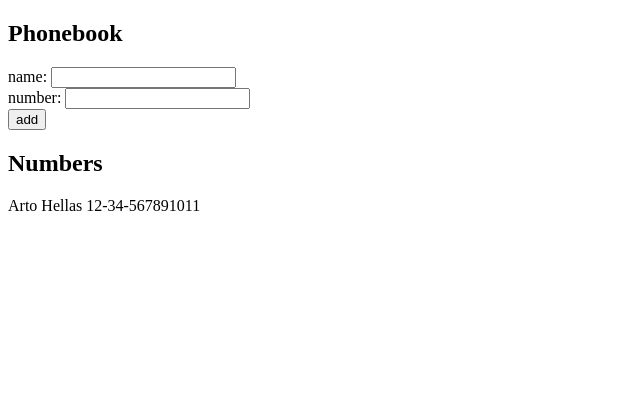
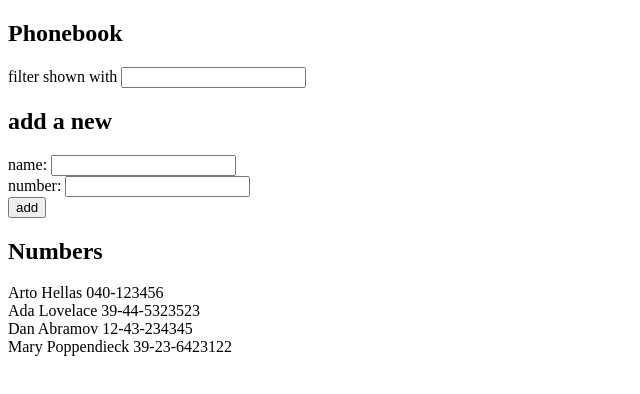
Before and after one commit to lenare/fullstackopen-course, a React (Vite) app in the folder part2/phonebook/: page / in a window 1280 px wide. Shown: the top 394 px of the page, without its empty margins (0-640 px from the left). Built offline with nearby package versions, Linux system fonts and the light colour scheme.

Commit message:
feat: exercise 2.9

```diff
--- a/part2/phonebook/src/App.jsx
+++ b/part2/phonebook/src/App.jsx
@@ -2,17 +2,25 @@ import { useState } from 'react'
 
 const App = () => {
   const [persons, setPersons] = useState([
-    { name: 'Arto Hellas', number: '12-34-567891011' }
+    { name: 'Arto Hellas', number: '040-123456', id: 1 },
+    { name: 'Ada Lovelace', number: '39-44-5323523', id: 2 },
+    { name: 'Dan Abramov', number: '12-43-234345', id: 3 },
+    { name: 'Mary Poppendieck', number: '39-23-6423122', id: 4 }
   ])
   const [newName, setNewName] = useState('')
   const [newNumber, setNewNumber] = useState('')
+  const [filter, setFilter] = useState('')
+
+  const filteredPersons = persons.filter(person =>
+    person.name.toLowerCase().includes(filter.toLowerCase())
+  )
 
   const handleSubmit = (event) => {
     event.preventDefault()
     if (persons.some((entry) => entry.name === newName)) {
       alert(`${newName} is already added to phonebook`)
     } else {
-      setPersons(persons.concat({ name: newName, number: newNumber }))
+      setPersons(persons.concat({ name: newName, number: newNumber, id: persons.length + 1 }))
       setNewName('')
       setNewNumber('')
     }
@@ -21,6 +29,10 @@ const App = () => {
   return (
     <div>
       <h2>Phonebook</h2>
+      <div>
+        filter shown with <input value={filter} onChange={(event) => setFilter(event.target.value)} />
+      </div>
+      <h2>add a new</h2>
       <form onSubmit={handleSubmit}>
         <div>
           name: <input value={newName} onChange={(event) => setNewName(event.target.value)} />
@@ -33,7 +45,7 @@ const App = () => {
         </div>
       </form>
       <h2>Numbers</h2>
-      {persons.map(person => <div key={person.name}>{person.name} {person.number}</div>)}
+      {filteredPersons.map(person => <div key={person.id}>{person.name} {person.number}</div>)}
     </div>
   )
 }
```
